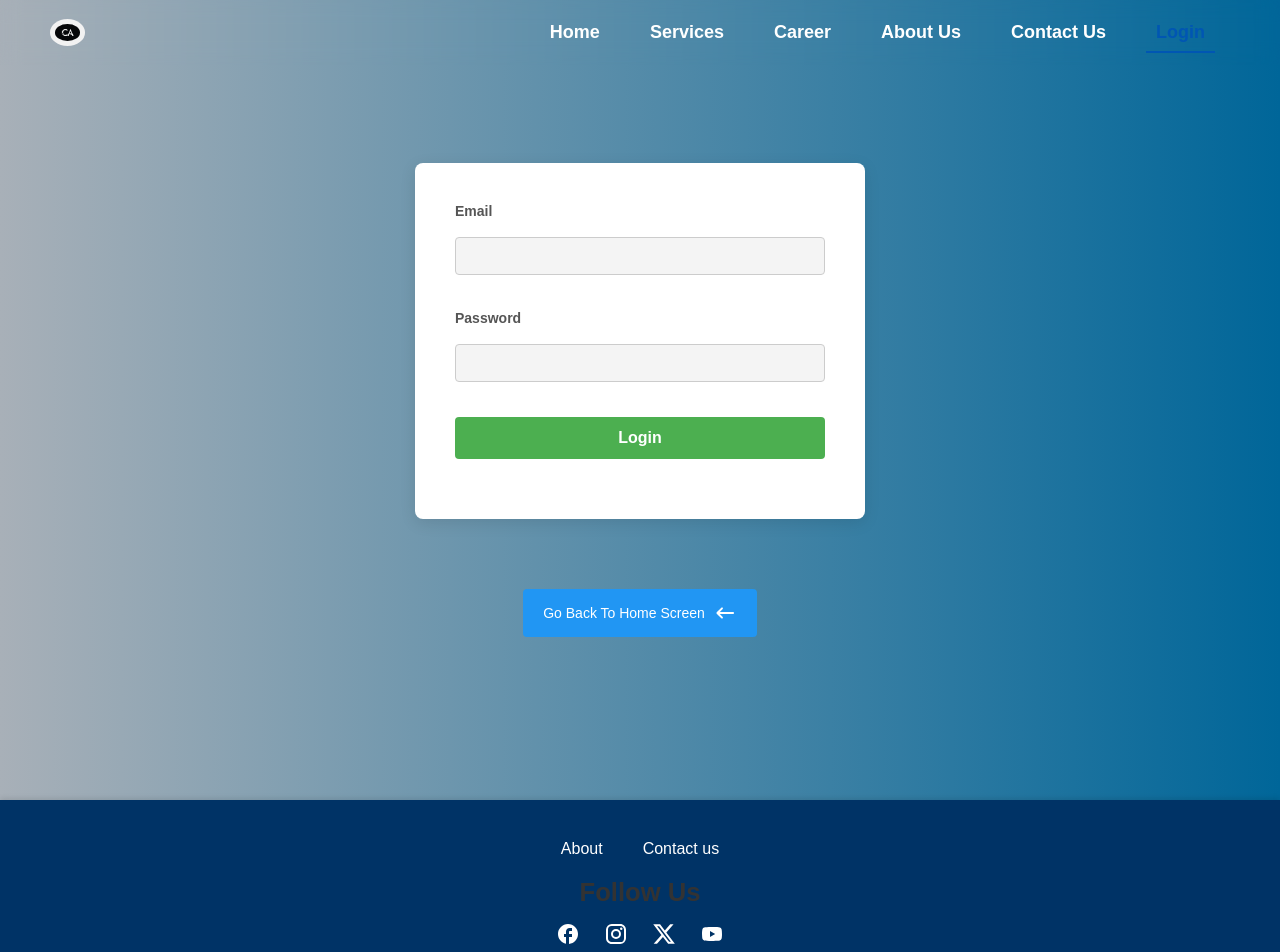
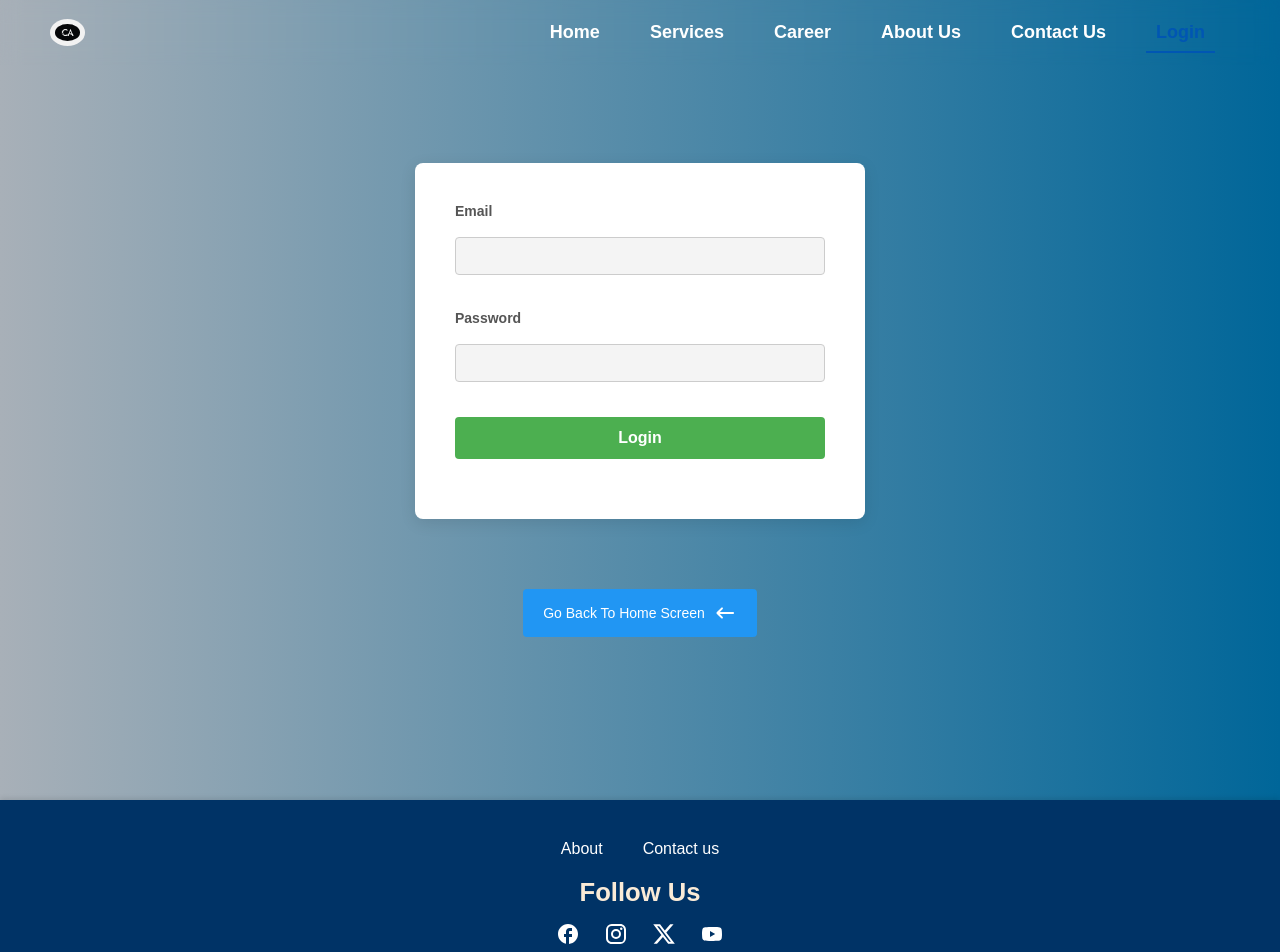
Before and after one commit to Icarus-20s/Flint_CA_form, a React (Vite) app: page /login in a window 1280 px wide. Shown: the top 952 px of the page. Built offline with nearby package versions, Linux system fonts and the light colour scheme.

Commit message:
fix:footer component

```diff
--- a/src/Footer/Footer.css
+++ b/src/Footer/Footer.css
@@ -84,6 +84,10 @@ body {
   transform: scale(1.1); /* Hover effect to enlarge the icons */
 }
 
+.footer .social-icons h2{
+  color: antiquewhite;
+}
+
 /* Mobile responsiveness */
 @media (max-width: 768px) {
   .footer-nav {
```
